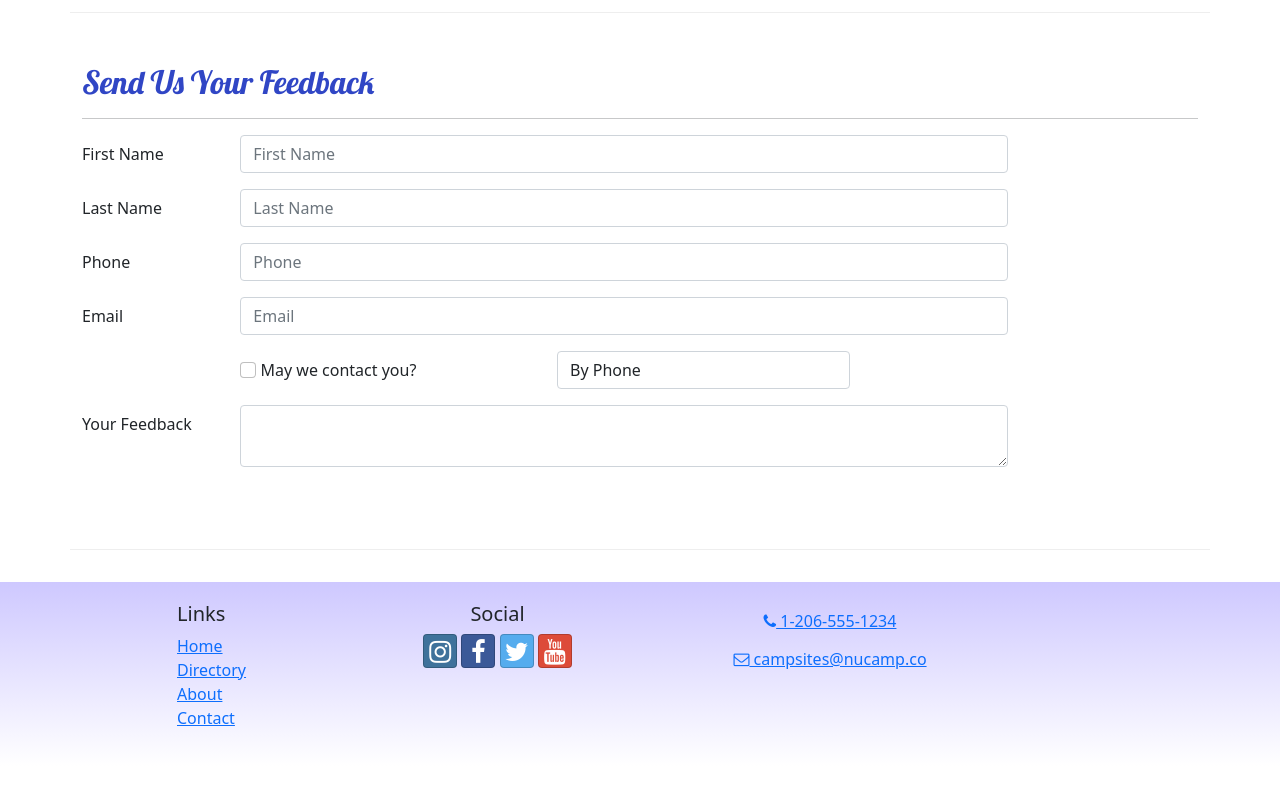
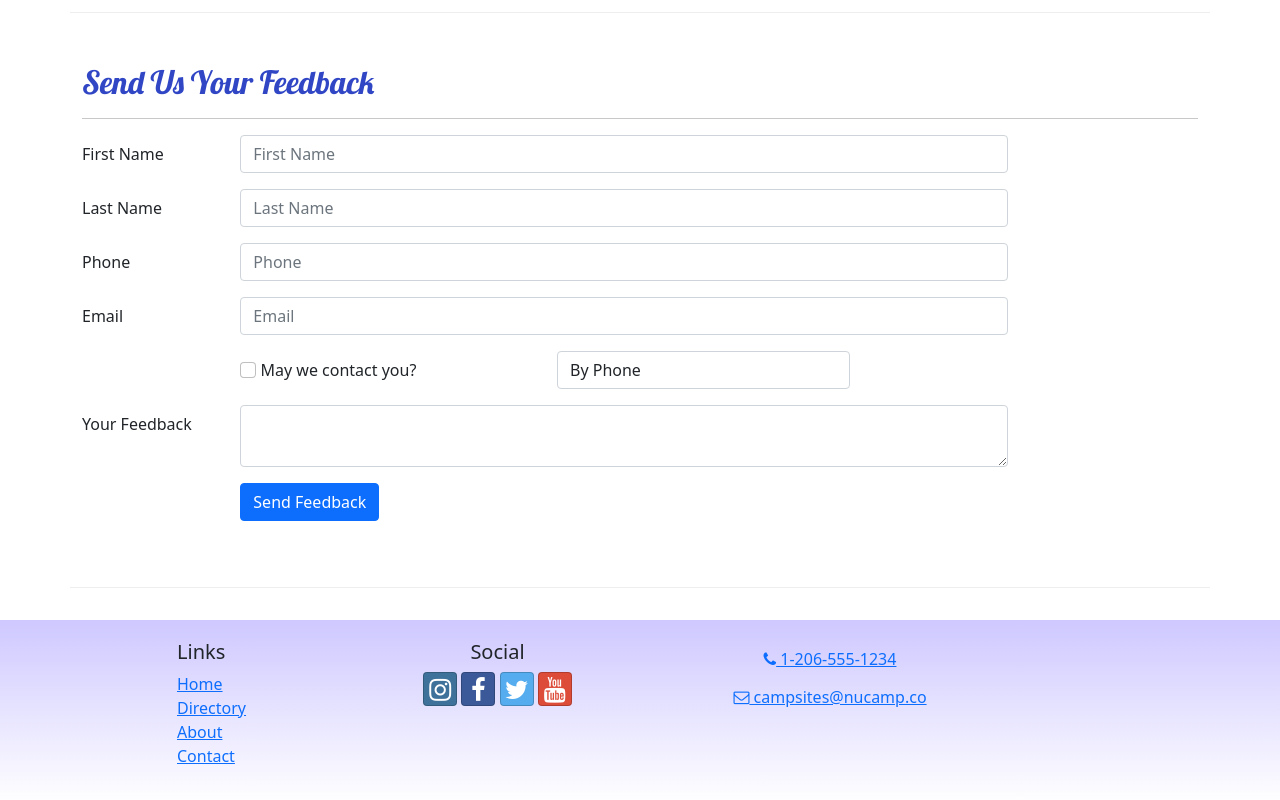
Before and after one commit to jjamieson1152/Nucampsite-React, a React (Create React App) app: page /contact in a window 1280 px wide. Shown: the part 479-1279 px from the top of the page. Before the commit the page ends 1245 px from the top, so only its background shows below. Built offline with nearby package versions, Linux system fonts and the light colour scheme.

Commit message:
Finished Contact Form

```diff
--- a/src/components/ContactForm.js
+++ b/src/components/ContactForm.js
@@ -2,6 +2,12 @@
 import { Formik, Field, Form } from "formik";
 
 const ContactForm = () => {
+  const handleSubmit = (values, { resetForm }) => {
+    console.log("form values:", values);
+    console.log("in JSON format:", JSON.stringify(values));
+    resetForm();
+  };
+
   return (
     <Formik
       initialValues={{
@@ -13,6 +19,7 @@
         contactType: "By Phone",
         feedback: "",
       }}
+      onSubmit={handleSubmit}
     >
       <Form>
         <FormGroup row>
@@ -89,7 +96,13 @@
             />
           </Col>
         </FormGroup>
-        <FormGroup row></FormGroup>
+        <FormGroup row>
+          <Col md={{ size: 10, offset: 2 }}>
+            <Button type="submit" color="primary">
+              Send Feedback
+            </Button>
+          </Col>
+        </FormGroup>
       </Form>
     </Formik>
   );
```
